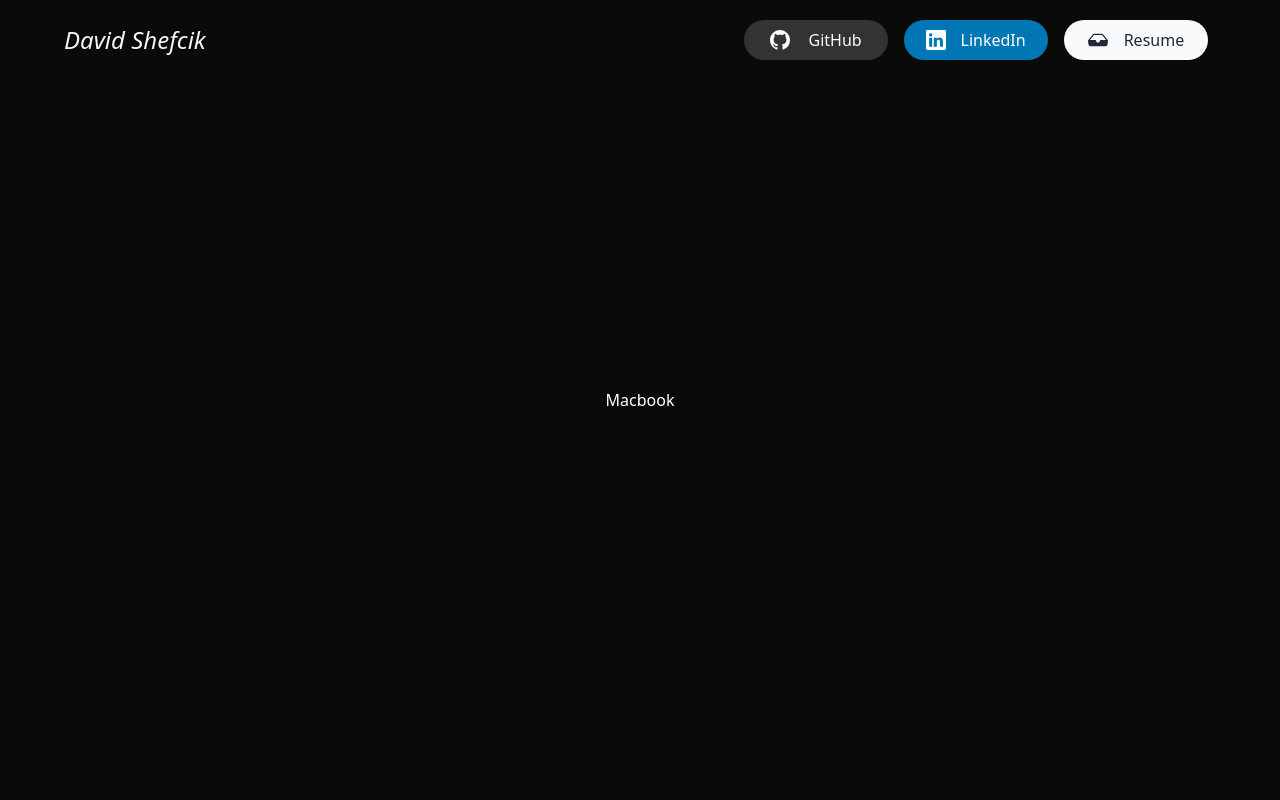
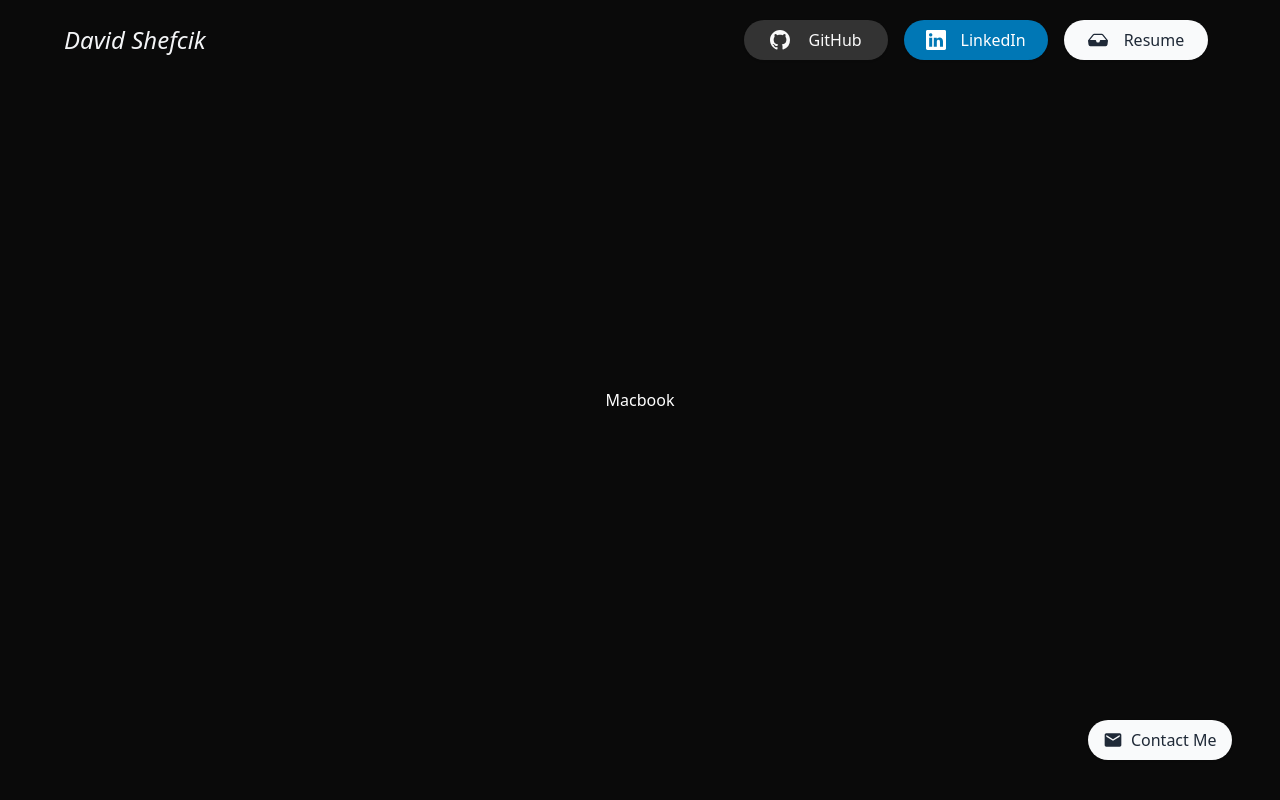
Before and after one commit to DavidShefcik/portfolio, a Next.js app: page / in a window 1280 px wide. Shown: the top 800 px of the page. Built offline with nearby package versions, Linux system fonts and the light colour scheme.

Commit message:
floating contact button

```diff
--- /dev/null
+++ b/src/app/components/ContactButton.tsx
@@ -0,0 +1,19 @@
+"use client";
+
+import { MdEmail } from "react-icons/md";
+
+import IconButton from "./IconButton";
+
+export default function ContactButton() {
+  return (
+    <div className="fixed right-10 bottom-10">
+      <IconButton
+        icon={MdEmail}
+        text="Contact Me"
+        contentColor="text-gray-800"
+        backgroundColor="bg-gray-50"
+        hoverBackgroundColor="hover:bg-gray-300"
+      />
+    </div>
+  );
+}
--- a/src/app/components/Header.tsx
+++ b/src/app/components/Header.tsx
@@ -2,7 +2,7 @@
 import Link from "next/link";
 import { BsGithub, BsLinkedin, BsInboxFill } from "react-icons/bs";
 
-import ExternalLinkButton from "./HeaderLinkButton";
+import LinkButton from "./LinkButton";
 
 // TODO: Animate header background color change based on scroll position above section
 // TODO: Animate content fading in an out when scrolling past macbook model
@@ -21,14 +21,14 @@ export default function Header() {
         </Link>
       </span>
       <span className="flex flex-row items-center justify-evenly">
-        <ExternalLinkButton
+        <LinkButton
           text="GitHub"
           url="/github"
           icon={BsGithub}
           contentColor="text-github-white"
           backgroundColor="bg-github-gray"
         />
-        <ExternalLinkButton
+        <LinkButton
           text="LinkedIn"
           url="/linkedin"
           icon={BsLinkedin}
@@ -36,7 +36,7 @@ export default function Header() {
           backgroundColor="bg-linkedin-blue"
         />
         <span className="hidden md:flex">
-          <ExternalLinkButton
+          <LinkButton
             text="Resume"
             url="/resume"
             icon={BsInboxFill}
--- a/src/app/components/HeaderLinkButton.tsx
+++ /dev/null
@@ -1,31 +0,0 @@
-import Link from "next/link";
-import { IconType } from "react-icons/lib";
-
-interface Props {
-  text: string;
-  icon: IconType;
-  url: string;
-  backgroundColor: string;
-  contentColor: string;
-}
-
-export default function HeaderLinkButton({
-  text,
-  icon: IconComponent,
-  url,
-  backgroundColor,
-  contentColor,
-}: Props) {
-  const component = (
-    <Link href={url} title={text} target="_blank">
-      <button
-        className={`w-10 md:w-36 h-10 px-0 md:px-2 mx-2 ${backgroundColor} ${contentColor} flex flex-row items-center justify-evenly rounded-full transition-all duration-150 drop-shadow-sm hover:drop-shadow-xl hover:-mt-1`}
-      >
-        <IconComponent size={20} />
-        <p className="font-medium hidden md:flex">{text}</p>
-      </button>
-    </Link>
-  );
-
-  return component;
-}
--- /dev/null
+++ b/src/app/components/IconButton.tsx
@@ -0,0 +1,33 @@
+"use client";
+
+import { IconType } from "react-icons/lib";
+
+export interface IconButtonProps {
+  text: string;
+  icon: IconType;
+  backgroundColor: string;
+  hoverBackgroundColor?: string;
+  contentColor: string;
+  onClick?(): void;
+}
+
+export default function IconButton({
+  text,
+  icon: IconComponent,
+  backgroundColor,
+  hoverBackgroundColor = backgroundColor,
+  contentColor,
+  onClick,
+}: IconButtonProps) {
+  const component = (
+    <button
+      className={`w-10 md:w-36 h-10 px-0 md:px-2 mx-2 ${backgroundColor} ${hoverBackgroundColor} ${contentColor} flex flex-row items-center justify-evenly rounded-full transition-all duration-150 drop-shadow-sm hover:drop-shadow-xl hover:-mt-1`}
+      onClick={() => onClick && onClick()}
+    >
+      <IconComponent size={20} />
+      <p className="font-medium hidden md:flex">{text}</p>
+    </button>
+  );
+
+  return component;
+}
--- /dev/null
+++ b/src/app/components/LinkButton.tsx
@@ -0,0 +1,15 @@
+import Link from "next/link";
+
+import IconButton, { IconButtonProps } from "./IconButton";
+
+type Props = Omit<IconButtonProps, "onPress"> & {
+  url: string;
+};
+
+export default function LinkButton({ url, ...props }: Props) {
+  return (
+    <Link href={url} title={props.text}>
+      <IconButton {...props} />
+    </Link>
+  );
+}
--- a/src/app/page.tsx
+++ b/src/app/page.tsx
@@ -1,6 +1,7 @@
 import OverviewSection from "./components/sections/OverviewSection";
 import UpstairsSection from "./components/sections/UpstairsSection";
 import WazameSection from "./components/sections/WazameSection";
+import ContactButton from "./components/ContactButton";
 
 export default function Home() {
   return (
@@ -8,6 +9,7 @@ export default function Home() {
       <OverviewSection />
       <UpstairsSection />
       <WazameSection />
+      <ContactButton />
     </div>
   );
 }
```
